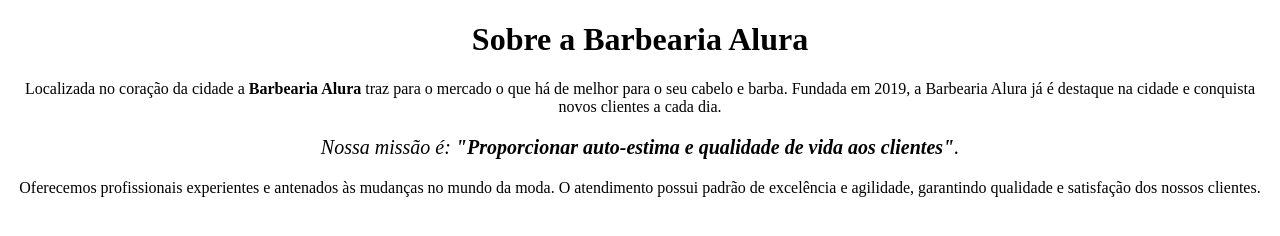
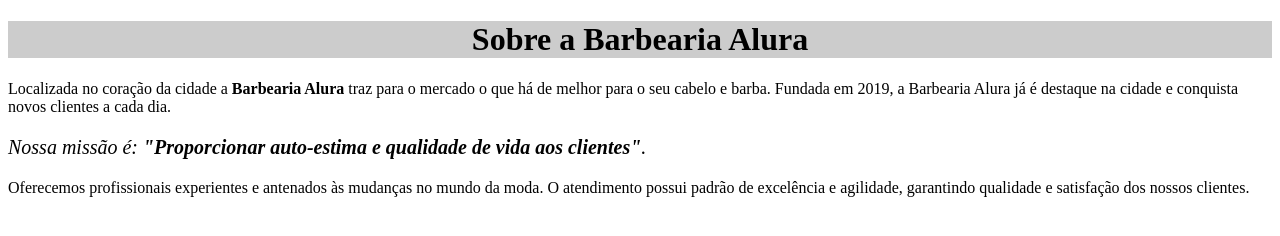
Before and after one commit to luiz4739/projeto-barbearia, a plain HTML site: page index.html in a window 1280 px wide. Drawn offline with Linux system fonts and the light colour scheme.

Commit message:
Add files via upload

```diff
--- a/index.html
+++ b/index.html
@@ -1,20 +1,22 @@
 <!DOCTYPE html>
- <html lang="pt-br">
+<html lang="pt-br">
+    <head>
+        <meta charset="UTF-8">
+        <title>Barbearia Alura</title>
+        <link rel="stylesheet" href="style.css">
 
-  <head>
-    <meta charset="UTF-8"> <title>BARBEARIA ALURA</title>
-     </head>
-      <body>
-        <h1 style="text-align: center;">Sobre a Barbearia Alura</h1>
+        <style>
 
-     <p style="text-align: center;">Localizada no coração da cidade a <strong> Barbearia Alura</strong> traz para o mercado o que há de melhor para o seu cabelo e barba. Fundada em 2019, a Barbearia Alura já é destaque na cidade e conquista novos clientes a cada dia.</p>
+        </style>
+    </head>
 
-      <p style= "font-size: 20px; text-align: center;"><em>Nossa missão é: <strong>"Proporcionar auto-estima e qualidade de vida aos clientes"</strong>.</em></p>
+    <body>
+        <h1 style="text-align: center; background: #CCCCCC">Sobre a Barbearia Alura</h1>
 
-       <p style="text-align: center;">Oferecemos profissionais experientes e antenados às mudanças no mundo da moda. O atendimento possui padrão de excelência e agilidade, garantindo qualidade e satisfação dos nossos clientes.</p>
+        <p>Localizada no coração da cidade a <strong>Barbearia Alura</strong> traz para o mercado o que há de melhor para o seu cabelo e barba. Fundada em 2019, a Barbearia Alura já é destaque na cidade e conquista novos clientes a cada dia.</p>
 
-   </body>
+        <p style="font-size: 20px"><em>Nossa missão é: <strong>"Proporcionar auto-estima e qualidade de vida aos clientes"</strong>.</em></p>
 
-
-
-   </html>
+        <p>Oferecemos profissionais experientes e antenados às mudanças no mundo da moda. O atendimento possui padrão de excelência e agilidade, garantindo qualidade e satisfação dos nossos clientes.</p>
+    </body>
+</html>
```
Also changed, not shown: 1 other file.
